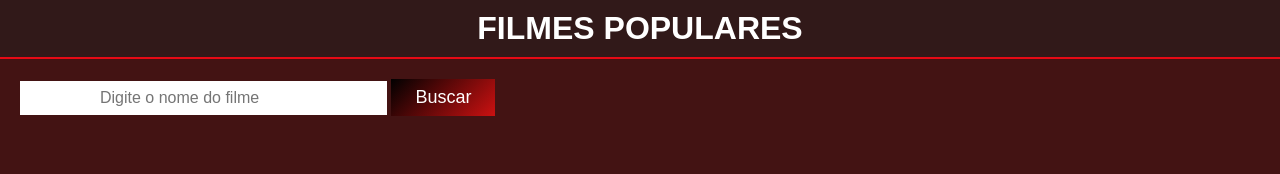
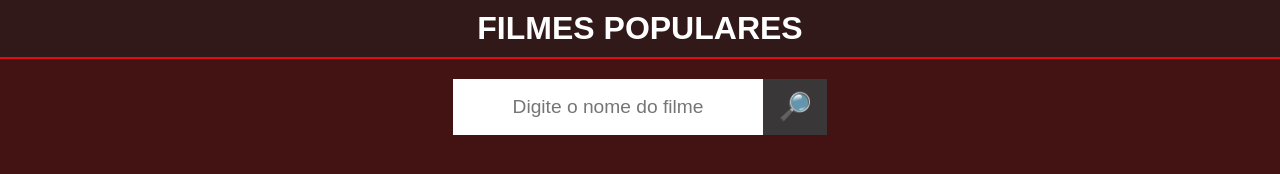
Before and after one commit to Wallacesalima/Movies-API, a plain HTML site: page index.html in a window 1280 px wide. Drawn offline with Linux system fonts and the light colour scheme; no server answers.

Commit message:
Melhoria na barra de pesquisa
Centralização e mudança do nome "Buscar" para um ícone de lupa.

```diff
--- a/frontEnd/assets/css/style.css
+++ b/frontEnd/assets/css/style.css
@@ -18,31 +18,34 @@ h1 {
 }
 
 input {
-  padding: 0.5rem 5rem;
-  font-size: 1rem;
+  padding: 0.5rem 1rem;
+  font-size: 1.2rem;
   border: none;
-  font-size: 16px;
   outline: none;
+  color: #000000;
+  width: 25%;
+  text-align: center;
 }
 
 
 .busca-botao {
-  padding: 0.5rem 1.5rem;
   text-align: center;
-  background: linear-gradient(135deg, #010101, #cb1111);
+  background: rgb(57, 55, 55);
   color: white;
   cursor: pointer;
   border: none;
-  font-size: large;
+  font-size: 1.7rem;
+  width: 4rem;
+  height: 3.5rem;
 }
 
 .busca-botao:hover {
   background: linear-gradient(135deg, #6a11cb, #2575fc);
 }
 
-
-.buscar {
-  margin: 2rem;
+.centralizar {
+  display: flex;
+  justify-content: center;
 }
 
 .container {
--- a/index.html
+++ b/index.html
@@ -11,9 +11,9 @@
   <h1>FILMES POPULARES</h1>
   <div class="container">
     <section>
-      <div class="busca">
+      <div class="busca centralizar">
         <input type="text" id="inputBusca" placeholder="Digite o nome do filme" >
-        <button id="botaoBusca" class="busca-botao">Buscar</button>
+        <button id="botaoBusca" class="busca-botao">🔎</button>
       </div>
       <div class="card-filmes"></div>
     </section>
```
